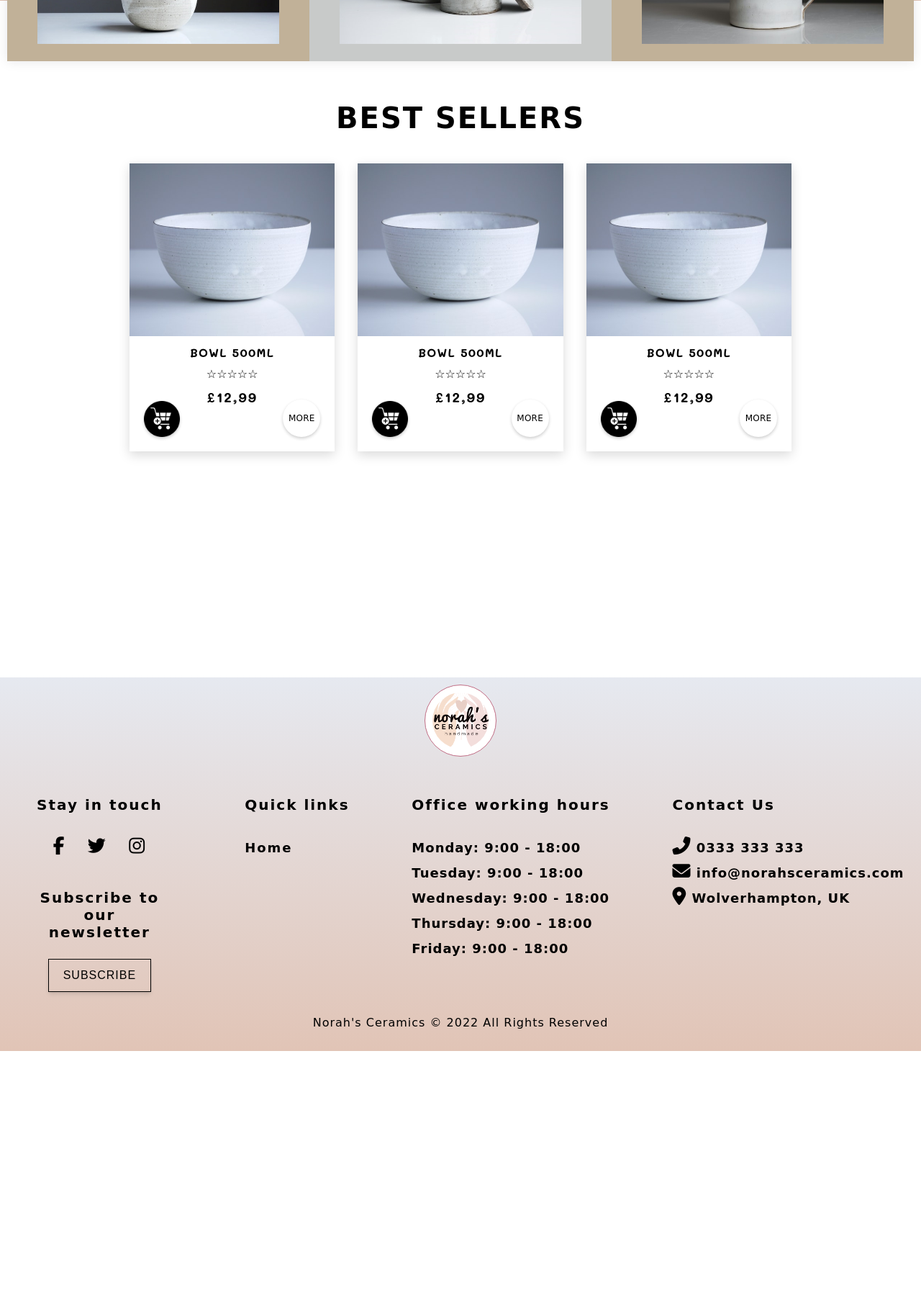
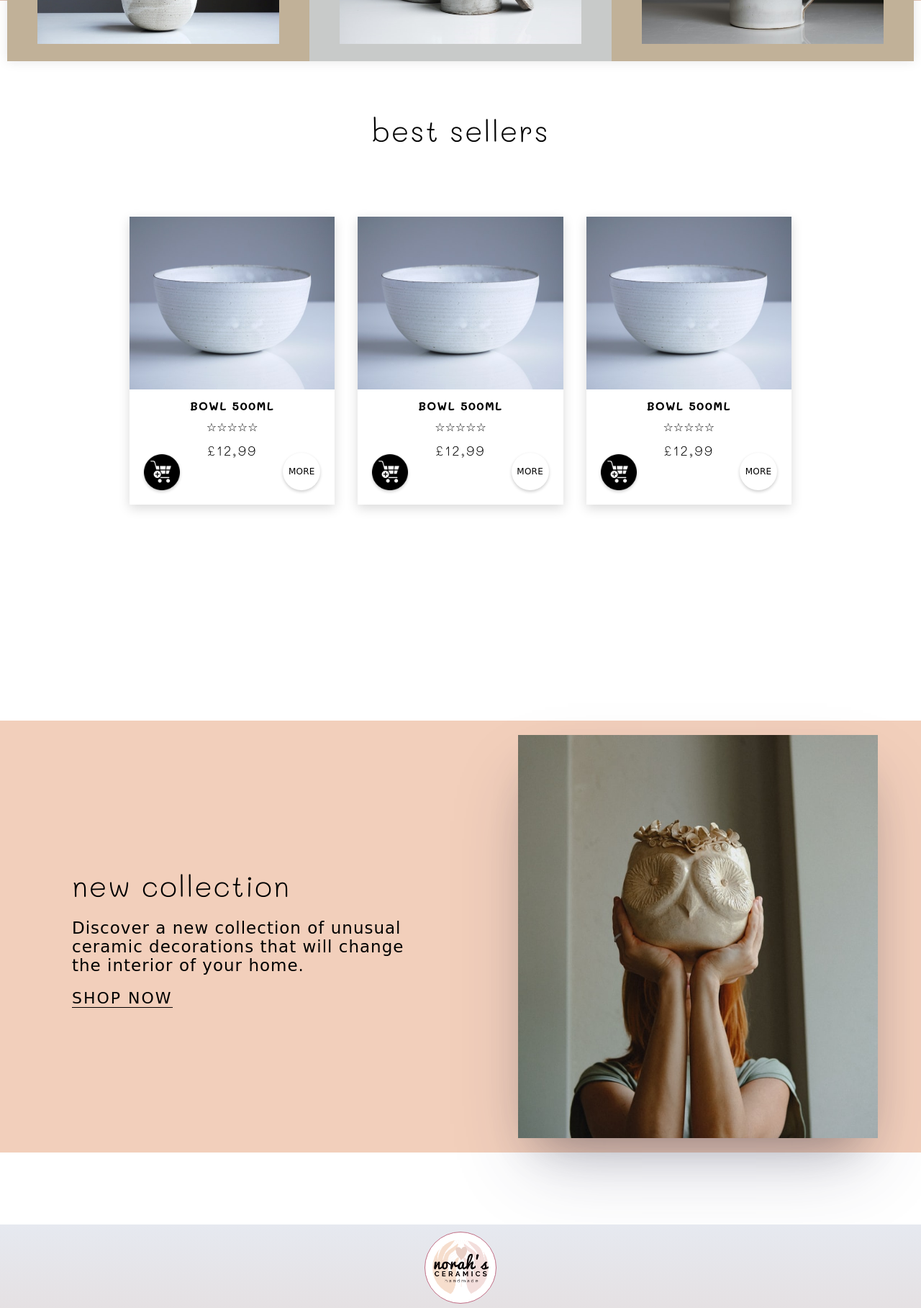
Before and after one commit to Izabela88/norahs-ceramics, a Django app: page / in a window 1280 px wide. Shown: the part 699-2516 px from the top of the page at 72% size. Before the commit the page ends 2159 px from the top, so only its background shows below. Run offline with Django 4.2, Linux system fonts and the light colour scheme; some libraries are stand-ins or nearby versions; some web fonts are replaced.

Commit message:
Add and styling new collection  section

```diff
--- a/home/static/home/css/style.css
+++ b/home/static/home/css/style.css
@@ -7,19 +7,27 @@
     --col_six: #C1B198;
     --col_seven: #F8B195;
     --col_eight: #C06C84;
+    --col_nine: #F2CFBB;
     --font_one: 'Mali', cursive;
     --font_two: 'Hubballi', cursive;
 
 }
 
 
-#home-section {
-    min-height: 100vh;
-    height: 100vh;
+.link {
+    color: #000000;
+    font-size: 22px;
     position: relative;
-    background-color: var(--col_four);
+    margin-top: 20px;
+    border-bottom: 1px solid black;
+    transition-duration: 0.3s;
+    text-transform: uppercase;
 }
 
+.link:hover {
+    color: #ffffff;
+    border-bottom: 1px solid #ffffff;
+}
 
 .container {
     max-width: 1200px;
@@ -32,6 +40,13 @@
 }
 
 /* -----------HOME PAGE----------- */
+#home-section {
+    min-height: 100vh;
+    height: 100vh;
+    position: relative;
+    background-color: var(--col_four);
+}
+
 .home-txt {
     width: 50%;
     padding: 64px;
@@ -48,20 +63,6 @@
     line-height: 30px;
 }
 
-.home-txt a {
-    color: #000000;
-    font-size: 22px;
-    position: relative;
-    margin-top: 20px;
-    border-bottom: 1px solid black;
-    transition-duration: 0.3s;
-    text-transform: uppercase;
-}
-
-.home-txt a:hover {
-    color: #ffffff;
-    border-bottom: 1px solid #ffffff;
-}
 
 .hero-image {
     right: 0;
@@ -126,10 +127,11 @@
 
 .b-sellers-section h1 {
     text-align: center;
-    margin-bottom: 40px;
-    margin-top: 40px;
-    text-transform: uppercase;
-    font-family: var(--font_two);
+    text-transform: lowercase;
+    position: absolute;
+    left: 50%;
+    top: 10%;
+    transform: translate(-50%, -50%);
 }
 
 .cards-container {
@@ -139,6 +141,7 @@
     margin-right: auto;
     padding-left: 20px;
     padding-right: 20px;
+    min-height: 100vh;
 }
 
 .cards {
@@ -329,6 +332,51 @@
     width: 15px;
 }
 
+/* -----------NEW COLLECTION SECTION----------- */
+.new-collection {
+    height: 100vh;
+    position: relative;
+}
+
+.text-box {
+    width: 500px;
+    margin-left: 40px;
+}
+
+.text-box p {
+    font-size: 23px;
+    margin-top: 20px;
+    margin-bottom: 20px;
+}
+
+.bg-box {
+    position: absolute;
+    height: 600px;
+    width: 100vw;
+    left: 50%;
+    top: 50%;
+    transform: translate(-50%, -50%);
+    background-color: var(--col_nine);
+}
+
+.image-box {
+    height: 70vh;
+    width: 500px;
+    box-shadow: rgba(50, 50, 93, 0.25) 0px 50px 100px -20px,
+     rgba(0, 0, 0, 0.3) 0px 30px 60px -30px,
+      rgba(10, 37, 64, 0.35) 0px -2px 6px 0px inset;
+    margin-left: 120px;
+}
+
+.image-box img {
+    height: 100%;
+    width: 100%;
+    object-fit: cover;
+}
+
+
+
+
 @media screen and (max-width: 1150px) {
     .hero-image {
         display: none;
--- a/home/templates/home/home.html
+++ b/home/templates/home/home.html
@@ -13,7 +13,7 @@
         <h1>handmade with love</h1>
         <p>Add modern British ceramics to your home,
           all individually handmade with love.</p>
-          <a href="#">shop</a>
+          <a class="link" href="#">shop</a>
       </div>
       <div class="hero-image">
         <img
@@ -39,7 +39,7 @@
 <section class="b-sellers-section">
   <h1>Best sellers</h1>
   <div class="container">
-    <div class="cards-container">
+    <div class="cards-container center">
       <ul class="cards">
         <li class="card cards__item">
           <div class="card__frame">
@@ -124,22 +124,22 @@
               <li>☆</li>
             </ul>
             <h3>£12,99</h3>
-            <div class="add-btn" type="submit"><img src="{% static 'images/cart-icon.png' %}" alt=""></div>
+            <div class="add-btn"><img src="{% static 'images/cart-icon.png' %}" alt=""></div>
           </div>
           <div class="card__overlay"></div>
           <div class="card__content">
-            <div class="category" type="submit">
+            <div class="category">
               <img src="{% static 'images/hash.png' %}" alt="">
               <p>ceramics</p>
             </div>
-            <div class="category" type="submit">
+            <div class="category">
               <img src="{% static 'images/hash.png' %}" alt="">
               <p>bowls</p>
             </div>
             <p>An ethically crafted ceramic bowl made with a gorgeous off white stoneware
               clay which retains heat well. This hand thrown bowl is
               dishwasher & microwave safe and beautifully decorated with a unique glaze.</p>
-              <div class="more-btn" type="submit">
+              <div class="more-btn">
                 check details
               </div>
           </div>
@@ -147,6 +147,22 @@
       </ul>
     </div>
     </div>
+    </div>
+  </div>
+</section>
+<!-------------------------- NEW COLLECTION SECTION ----------------------------->
+<section class="new-collection">
+  <div class="bg-box"></div>
+  <div class="container">
+    <div class="text-box">
+      <h2>new collection</h2>
+      <p>Discover a new collection of unusual ceramic decorations that will
+         change the interior of your home.
+      </p>
+      <a class="link" href="#">shop now</a>
+    </div>
+    <div class="image-box">
+      <img src="{% static 'images/new-collection.jpg' %}" alt="">
     </div>
   </div>
 </section>
--- a/static/css/style.css
+++ b/static/css/style.css
@@ -29,6 +29,7 @@ h3,
 h4,
 h5 {
   font-family: var(--font_one);
+  font-weight: 300;
   letter-spacing: 2px;
 }
 
@@ -45,6 +46,7 @@ a {
   text-decoration: none;
   letter-spacing: 2px;
   -webkit-tap-highlight-color: transparent;
+
 }
 
 p {
```
Also changed, not shown: static/images/new-collection.jpg (added).
